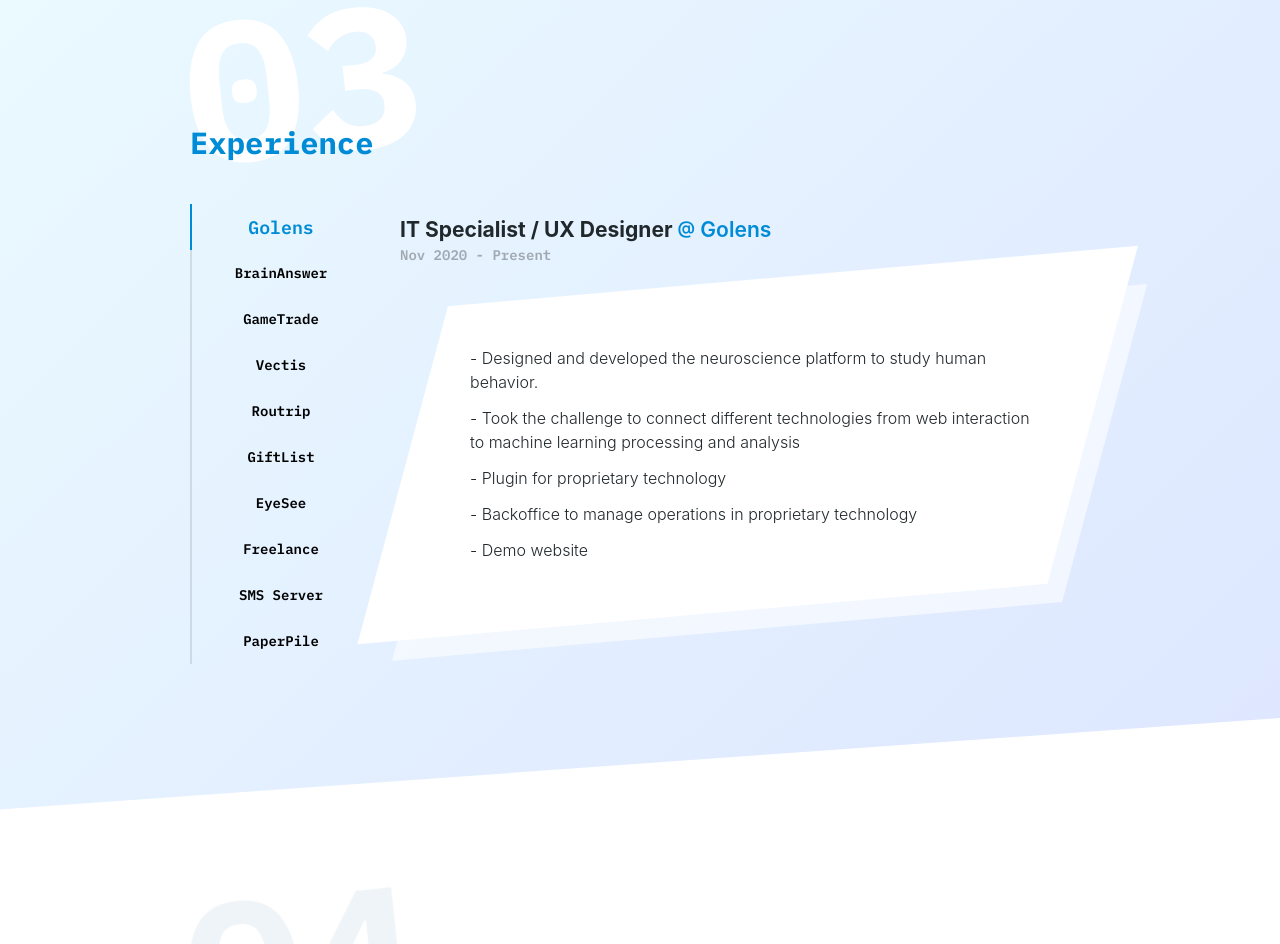
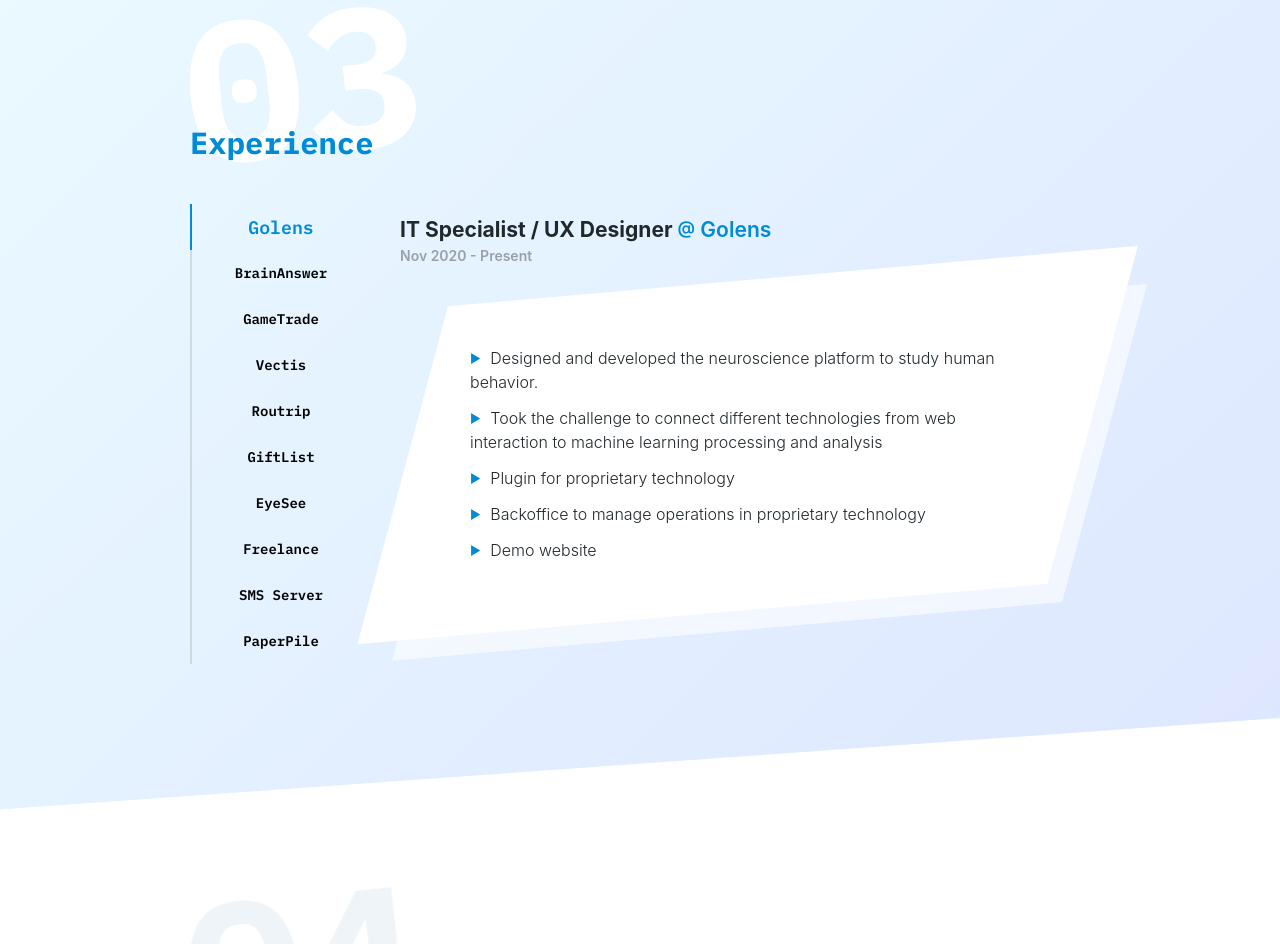
Before and after one commit to luismarques-io/luismarques-io.github.io, a Jekyll site: the page built from index.markdown, in a window 1280 px wide. Shown: the part 2414-3358 px from the top of the page. Built offline with Jekyll 4.4.1, drawn with Linux system fonts in a browser that asks for light colours; nearby versions of some CDN libraries; some web fonts are replaced; some of the changed text lies outside the part shown.

Commit message:
general style details

```diff
--- a/_includes/experience.html
+++ b/_includes/experience.html
@@ -36,7 +36,7 @@
             <div class="job__description">
                 <ul>
                     {% for description in item.description %}
-                    <li>- {{description}}</li>
+                    <li><span class="job__description__bullet">▶</span> {{description}}</li>
                     {% endfor %}
                 </ul>
             </div>
--- a/_includes/testemonials.html
+++ b/_includes/testemonials.html
@@ -17,17 +17,17 @@
             </div>
         </div>
         <p class="testemonial__description">
-            "Lorem ipsum dolor sit amet consectetur adipisicing elit..."
+            "Luis is a top performer and one of the hardest working professionals I ever met."
         </p>
     </div>
     <div class="testemonial scrollreveal__fromleft scrollreveal__delay05">
         <div class="testemonial__person">
             <div class="testemonial__person__photo">
-                <img src="http://brainanswer.pt/website/img/team/Hugo%20Silva.jpg" alt="Hugo Silva">
+                <img src="https://via.placeholder.com/250x250" alt="Placeholder">
             </div>
             <div class="testemonial__person__info">
-                <div class="testemonial__name">Hugo Silva</div>
-                <div class="testemonial__title">Chief Innovation Officer at PLUX</div>
+                <div class="testemonial__name">Placeholder</div>
+                <div class="testemonial__title">Lorem ipsum dolor sit amet</div>
             </div>
         </div>
         <p class="testemonial__description">
@@ -37,11 +37,11 @@
     <div class="testemonial scrollreveal__fromleft scrollreveal__delay05">
         <div class="testemonial__person">
             <div class="testemonial__person__photo">
-                <img src="http://brainanswer.pt/website/img/team/Hugo%20Silva.jpg" alt="Hugo Silva">
+                <img src="https://via.placeholder.com/250x250" alt="Placeholder">
             </div>
             <div class="testemonial__person__info">
-                <div class="testemonial__name">Hugo Silva</div>
-                <div class="testemonial__title">Chief Innovation Officer at PLUX</div>
+                <div class="testemonial__name">Placeholder</div>
+                <div class="testemonial__title">Lorem ipsum dolor sit amet</div>
             </div>
         </div>
         <p class="testemonial__description">
--- a/_sass/partials/_experience.scss
+++ b/_sass/partials/_experience.scss
@@ -89,9 +89,9 @@
 
 .job__range {
 	margin: 0 0 20px;
-	color: rgba(0, 0, 0, 0.3);
+	color: var(--color-text-secondary);
 	font-size: var(--fz-sm);
-	font-family: var(--font-mono);
+	//font-family: var(--font-mono);
 	font-weight: 600;
 }
 
@@ -99,6 +99,14 @@
 	opacity: 0;
 	transition: 0.3s all;
 	transform: translate(-8px, 0);
+}
+
+.job__description__bullet {
+    padding: 0 5px 0 0;
+    color: var(--blue);
+    font-size: 12px;
+    position: relative;
+    top: -1px;
 }
 
 .job__content.active .job__description li {
```
